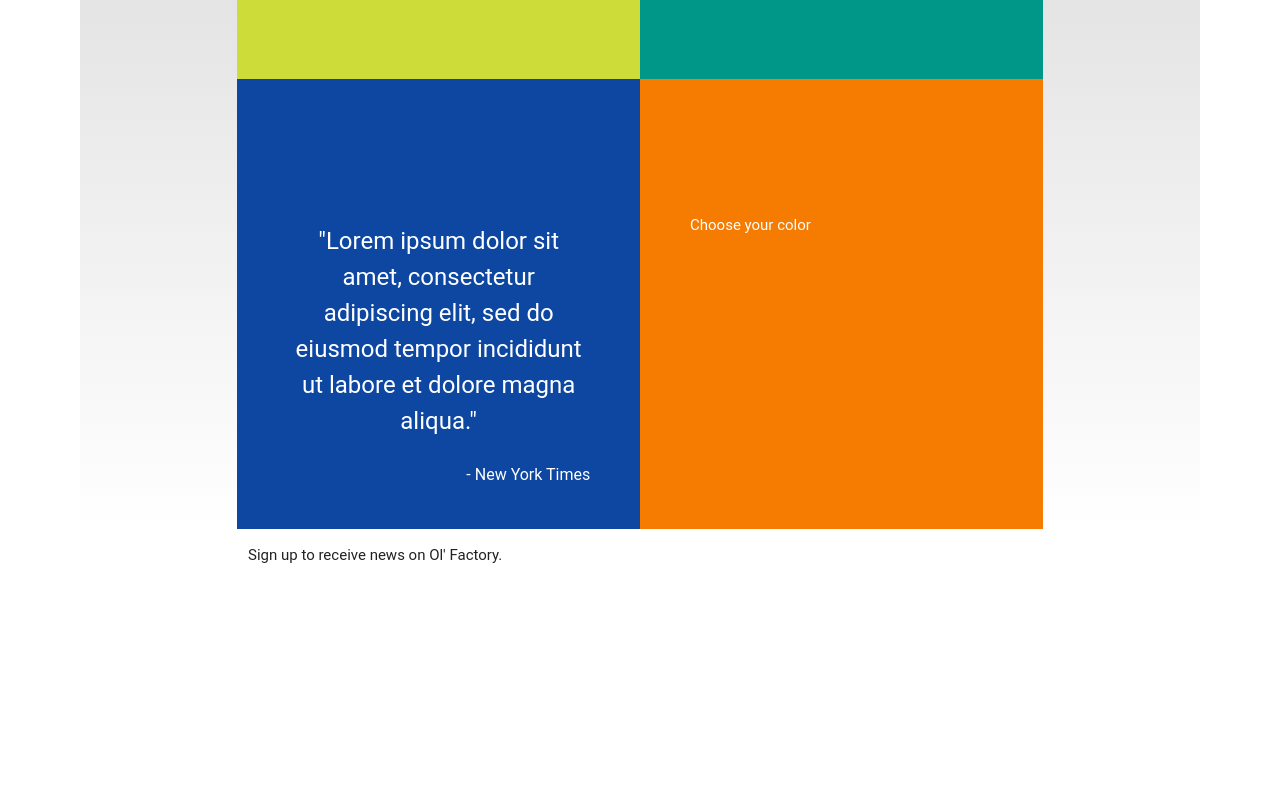
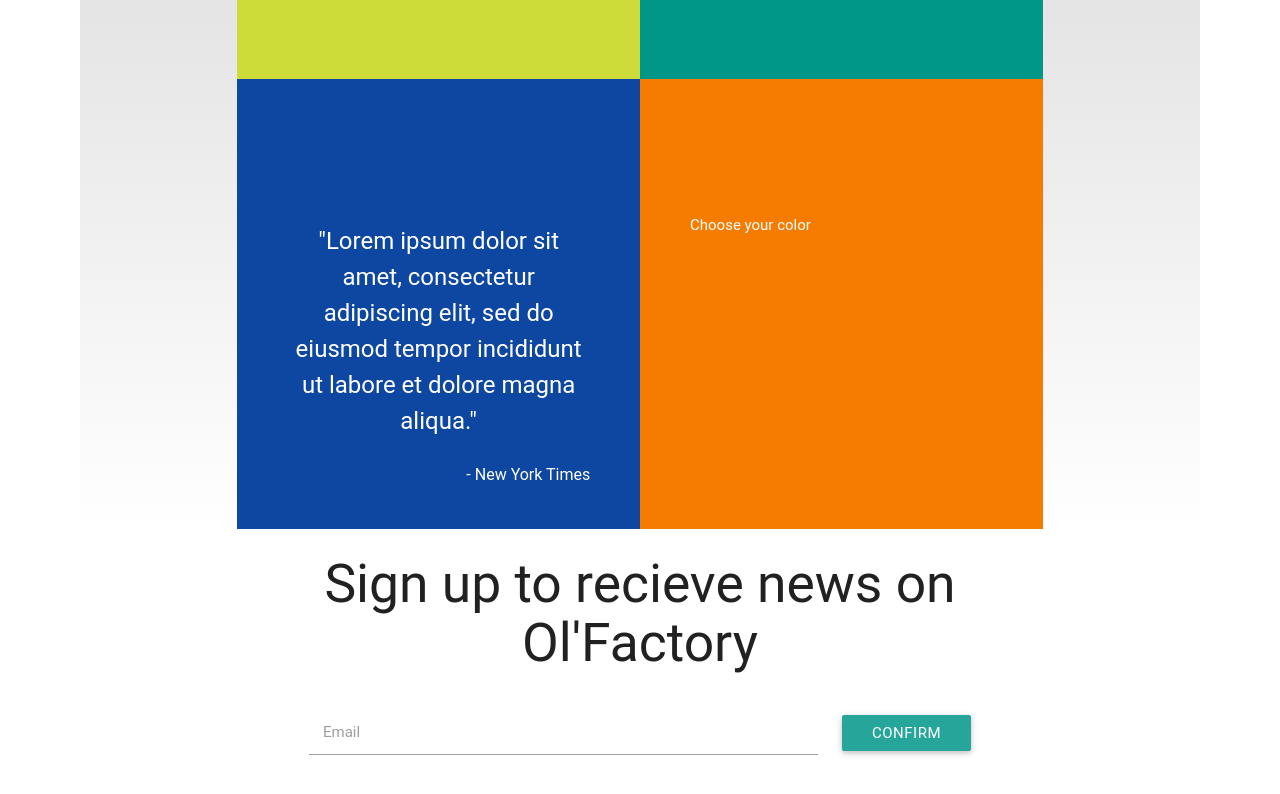
Before and after one commit to breathe99/site, a plain HTML site: page index.html in a window 1280 px wide. Shown: the part 968-1762 px from the top of the page. Drawn offline with nearby package versions, Linux system fonts and the light colour scheme.

Commit message:
Added signup stuff

```diff
--- a/index.html
+++ b/index.html
@@ -117,8 +117,11 @@
           </div>
         </div>
         <div class="row signup">
-          <div class="col m8">
-            <p class="signup-title">Sign up to receive news on Ol' Factory.</p>
+          <h2>Sign up to recieve news on Ol'Factory</h2>
+          <div class="input-field col s12 m12 l12">
+            <input id="email" type="email" class="validate">
+            <label for="email">Email</label>
+            <a class="waves-effect waves-light btn">Confirm</a>
           </div>
         </div>
       </div>
--- a/sass/partials/_cards.scss
+++ b/sass/partials/_cards.scss
@@ -169,3 +169,16 @@
     text-align: center;
   }
 }
+
+// Signup field
+.signup {
+  text-align: center;
+
+  input {
+    width: 65%;
+    margin-right: 20px;
+  }
+  label {
+    left: 5.75rem;
+  }
+}
```
Also changed, not shown: styles/styles.css.
